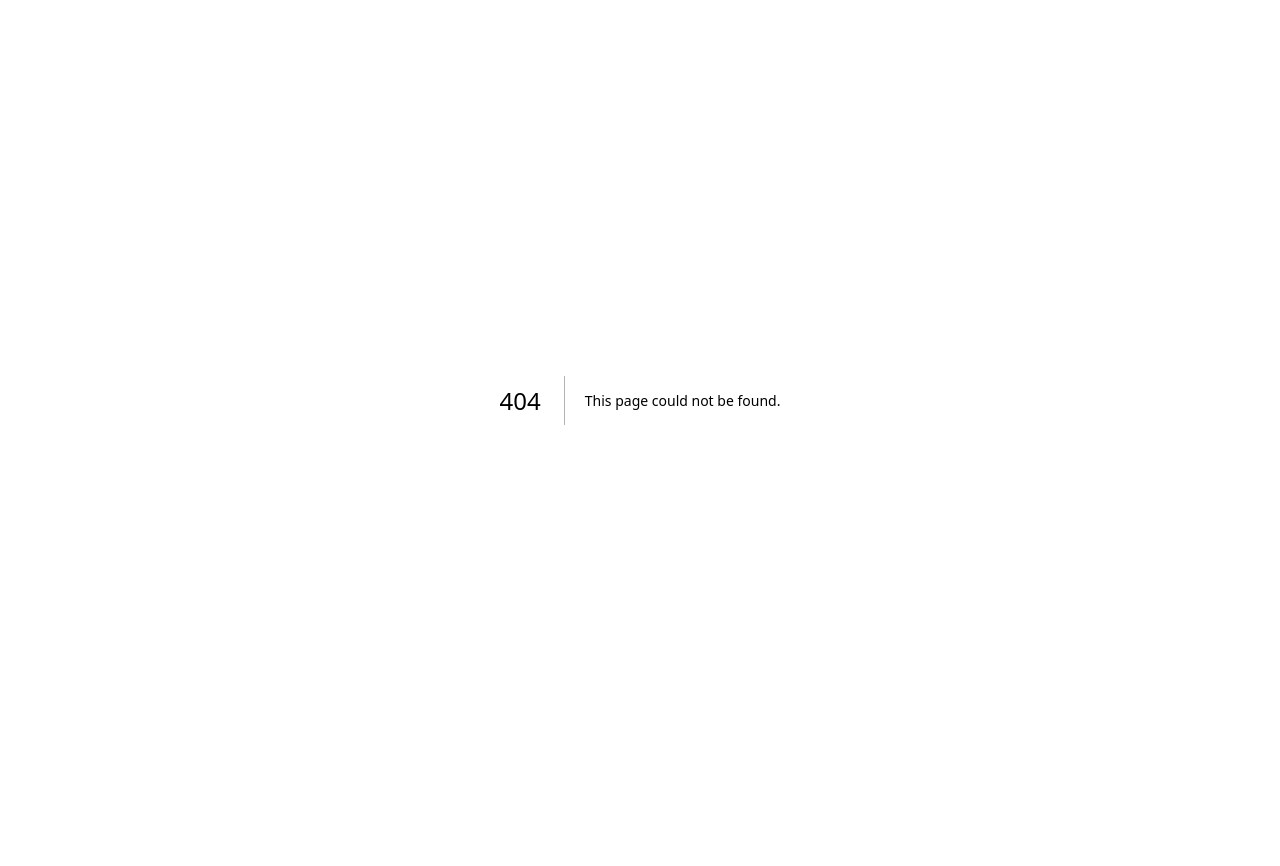
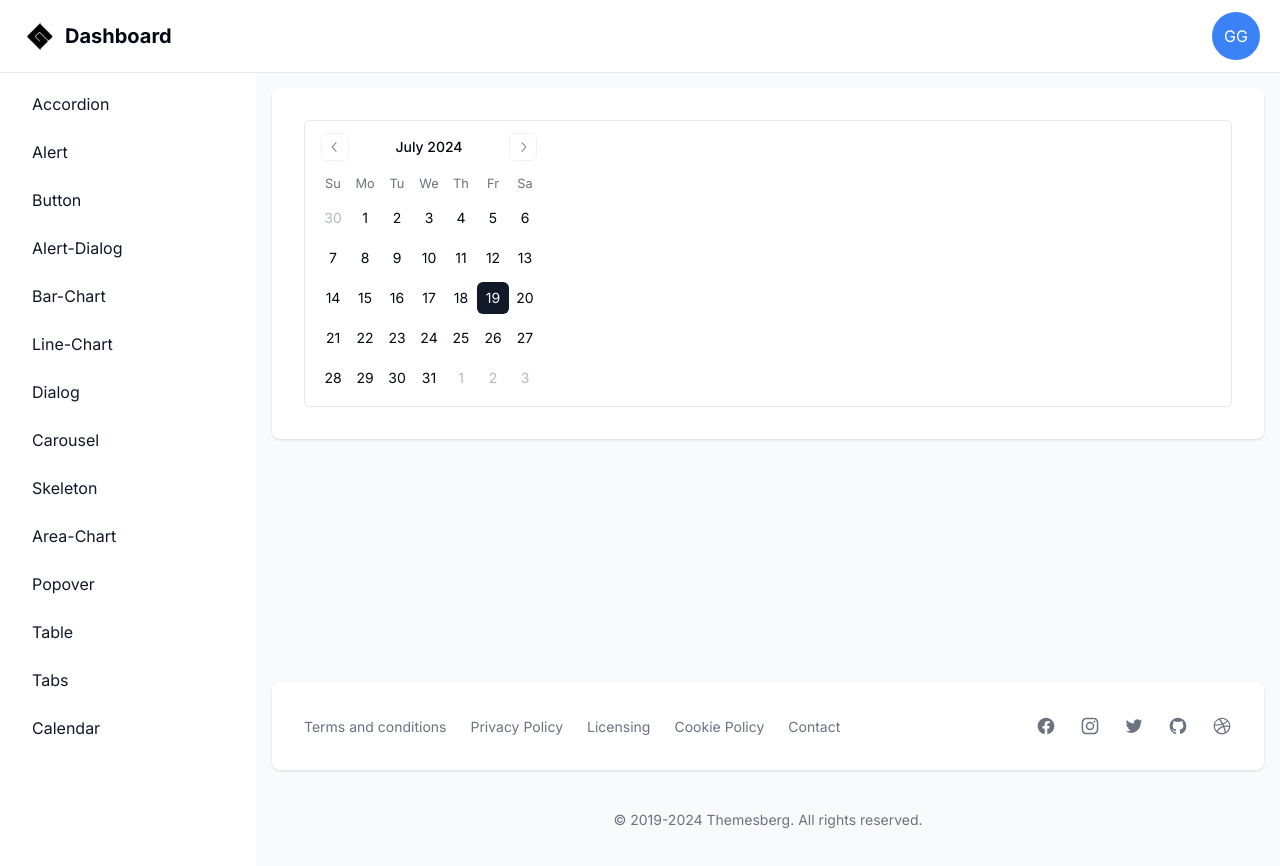
Before and after one commit to GonzaloGC/dashboard-next, a Next.js app: page /dashboard/calendar in a window 1280 px wide. Before the commit this address had no page. Shown: the top 866 px of the page. Before the commit the page ends 800 px from the top, so only its background shows below. Built offline with nearby package versions, Linux system fonts and the light colour scheme.

Commit message:
added calendar component

```diff
--- a/package.json
+++ b/package.json
@@ -19,10 +19,12 @@
     "@radix-ui/react-tabs": "^1.1.0",
     "class-variance-authority": "^0.7.0",
     "clsx": "^2.1.1",
+    "date-fns": "^3.6.0",
     "embla-carousel-react": "^8.1.7",
     "lucide-react": "^0.414.0",
     "next": "14.2.5",
     "react": "^18",
+    "react-day-picker": "8.10.1",
     "react-dom": "^18",
     "recharts": "^2.12.7",
     "tailwind-merge": "^2.4.0",
--- /dev/null
+++ b/src/app/dashboard/calendar/page.tsx
@@ -0,0 +1,19 @@
+"use client"
+
+import { Calendar } from "@/components/ui/calendar"
+import React from "react";
+
+export default function Page() {
+  const [date, setDate] = React.useState<Date | undefined>(new Date())
+
+  return (
+    <div>
+      <Calendar
+      mode="single"
+      selected={date}
+      onSelect={setDate}
+      className="rounded-md border"
+      />
+    </div>
+  );
+}
--- a/src/app/dashboard/layout.tsx
+++ b/src/app/dashboard/layout.tsx
@@ -17,6 +17,7 @@
   { name: "popover", href: "popover" },
   { name: "table", href: "table" },
   { name: "tabs", href: "tabs" },
+  { name: "calendar", href: "calendar" },
 ];
 
 export default function DashboardLayout({
--- /dev/null
+++ b/src/components/ui/calendar.tsx
@@ -0,0 +1,72 @@
+"use client"
+
+import * as React from "react"
+import { ChevronLeftIcon, ChevronRightIcon } from "@radix-ui/react-icons"
+import { DayPicker } from "react-day-picker"
+
+import { cn } from "@/lib/utils"
+import { buttonVariants } from "@/components/ui/button"
+
+export type CalendarProps = React.ComponentProps<typeof DayPicker>
+
+function Calendar({
+  className,
+  classNames,
+  showOutsideDays = true,
+  ...props
+}: CalendarProps) {
+  return (
+    <DayPicker
+      showOutsideDays={showOutsideDays}
+      className={cn("p-3", className)}
+      classNames={{
+        months: "flex flex-col sm:flex-row space-y-4 sm:space-x-4 sm:space-y-0",
+        month: "space-y-4",
+        caption: "flex justify-center pt-1 relative items-center",
+        caption_label: "text-sm font-medium",
+        nav: "space-x-1 flex items-center",
+        nav_button: cn(
+          buttonVariants({ variant: "outline" }),
+          "h-7 w-7 bg-transparent p-0 opacity-50 hover:opacity-100"
+        ),
+        nav_button_previous: "absolute left-1",
+        nav_button_next: "absolute right-1",
+        table: "w-full border-collapse space-y-1",
+        head_row: "flex",
+        head_cell:
+          "text-muted-foreground rounded-md w-8 font-normal text-[0.8rem]",
+        row: "flex w-full mt-2",
+        cell: cn(
+          "relative p-0 text-center text-sm focus-within:relative focus-within:z-20 [&:has([aria-selected])]:bg-accent [&:has([aria-selected].day-outside)]:bg-accent/50 [&:has([aria-selected].day-range-end)]:rounded-r-md",
+          props.mode === "range"
+            ? "[&:has(>.day-range-end)]:rounded-r-md [&:has(>.day-range-start)]:rounded-l-md first:[&:has([aria-selected])]:rounded-l-md last:[&:has([aria-selected])]:rounded-r-md"
+            : "[&:has([aria-selected])]:rounded-md"
+        ),
+        day: cn(
+          buttonVariants({ variant: "ghost" }),
+          "h-8 w-8 p-0 font-normal aria-selected:opacity-100"
+        ),
+        day_range_start: "day-range-start",
+        day_range_end: "day-range-end",
+        day_selected:
+          "bg-primary text-primary-foreground hover:bg-primary hover:text-primary-foreground focus:bg-primary focus:text-primary-foreground",
+        day_today: "bg-accent text-accent-foreground",
+        day_outside:
+          "day-outside text-muted-foreground opacity-50  aria-selected:bg-accent/50 aria-selected:text-muted-foreground aria-selected:opacity-30",
+        day_disabled: "text-muted-foreground opacity-50",
+        day_range_middle:
+          "aria-selected:bg-accent aria-selected:text-accent-foreground",
+        day_hidden: "invisible",
+        ...classNames,
+      }}
+      components={{
+        IconLeft: ({ ...props }) => <ChevronLeftIcon className="h-4 w-4" />,
+        IconRight: ({ ...props }) => <ChevronRightIcon className="h-4 w-4" />,
+      }}
+      {...props}
+    />
+  )
+}
+Calendar.displayName = "Calendar"
+
+export { Calendar }
```
Also changed, not shown: 1 other file (tests, documents, lock files or other folders).
